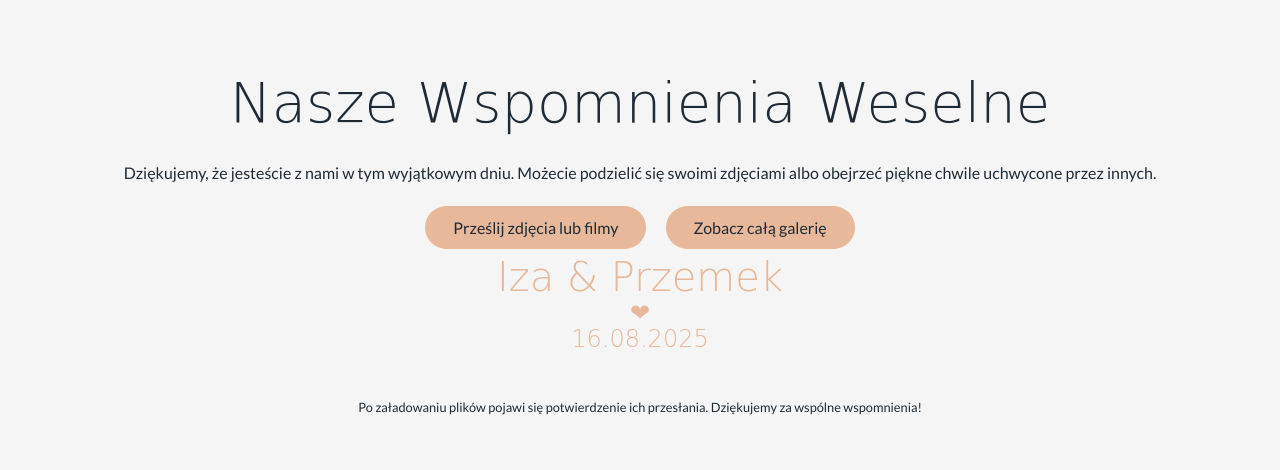
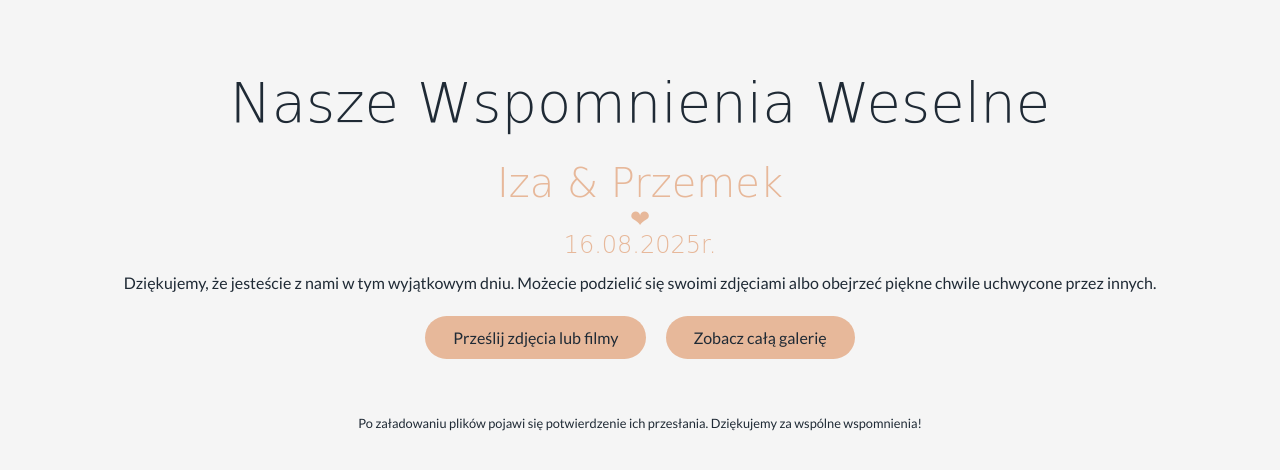
Before and after one commit to PobieramySie/image-upload-ippb, a website: page index.html in a window 1280 px wide. Drawn offline with Linux system fonts and the light colour scheme; a web font is replaced by a local one.

Commit message:
Update index.html

```diff
--- a/index.html
+++ b/index.html
@@ -108,6 +108,10 @@
 
   <h1>Nasze Wspomnienia Weselne</h1>
 
+  <h2>Iza & Przemek</h2>
+  <span style="color: #E7B89A; font-size: 24px;">&#10084;</span>
+  <h3>16.08.2025r.</h3>
+
   <p>
     Dziękujemy, że jesteście z nami w tym wyjątkowym dniu. Możecie podzielić się swoimi zdjęciami albo obejrzeć piękne chwile uchwycone przez innych.
   </p>
@@ -116,10 +120,6 @@
   <a href="gallery.html" class="button">Zobacz całą galerię</a>
 
   <input type="file" id="fileInput" accept="image/*,video/*" multiple style="display:none" onchange="uploadFiles()" />
-
-  <h2>Iza & Przemek</h2>
-  <span style="color: #E7B89A; font-size: 24px;">&#10084;</span>
-  <h3>16.08.2025</h3>
 
   <!-- Loading screen -->
   <div id="loadingScreen">
```
